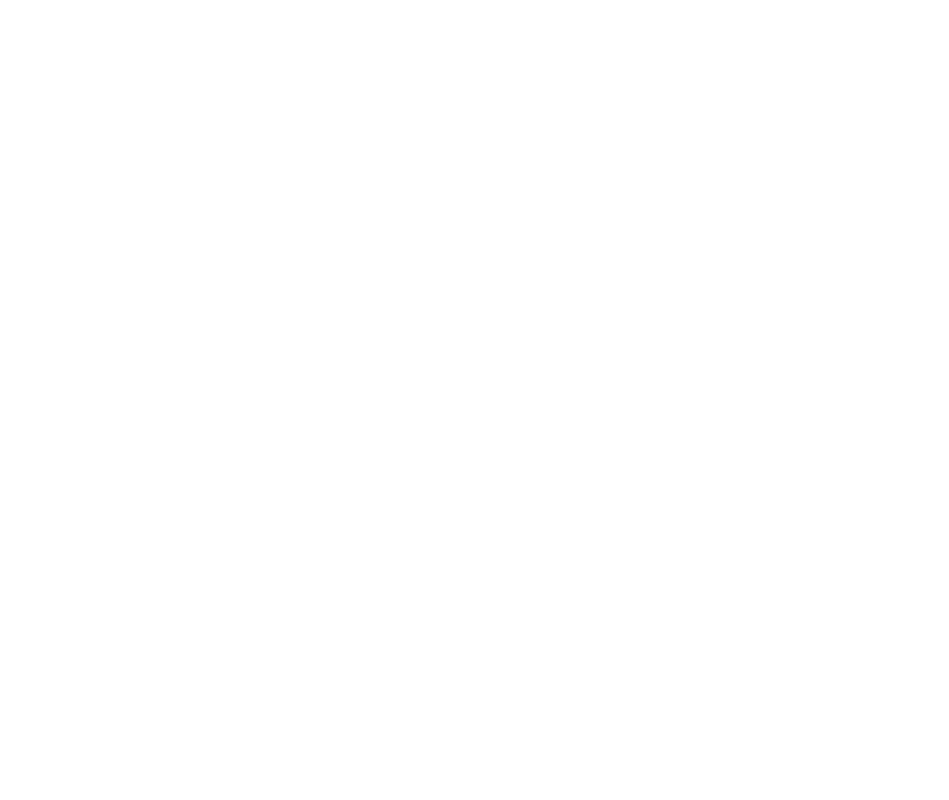
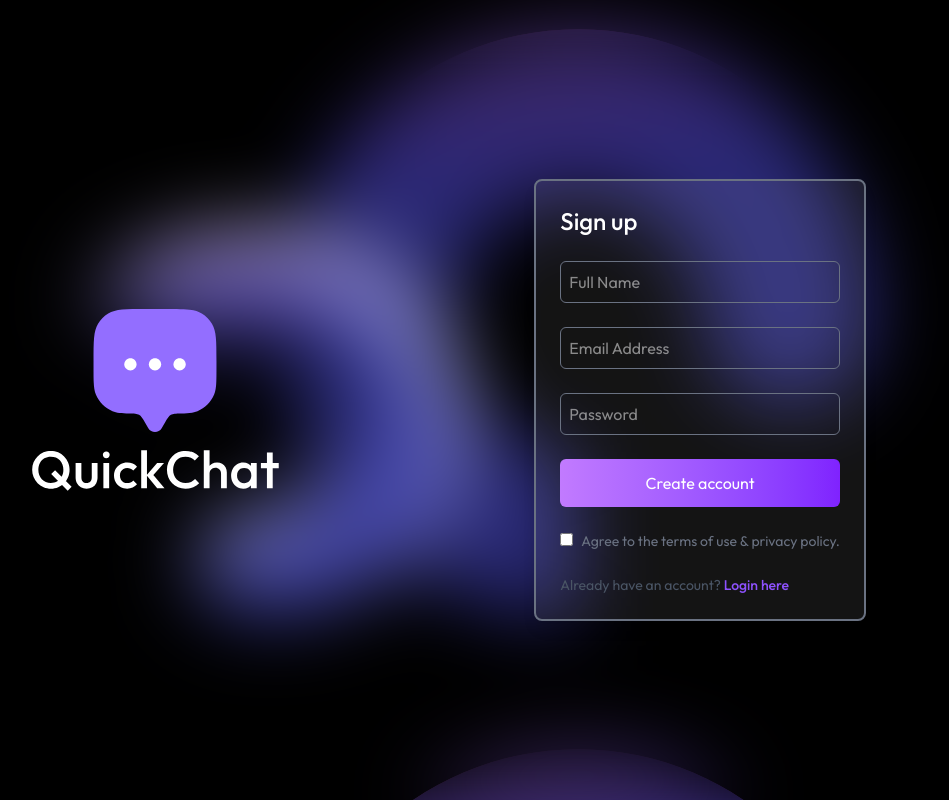
Before and after one commit to Aayush-235/ChatApp, a React (Vite) app in the folder client/: page /login in a window 1280 px wide. Shown: the whole page, without its empty margins (192-1141 px from the left). Built offline with nearby package versions, Linux system fonts and the light colour scheme.

Commit message:
design login & Signup page

```diff
--- a/client/src/components/ChatContainer.jsx
+++ b/client/src/components/ChatContainer.jsx
@@ -33,7 +33,7 @@
 
 
         {/* this is chat area... */}
-        <div className='flex flex-col h-[calc(100%-120px)] overflow-y-scroll p-3 pb-4'>
+        <div className='flex flex-col h-[calc(100%-120px)] overflow-y-scroll p-3 pb-2'>
 
           {messagesDummyData.map((msg, index) =>
           (
--- a/client/src/pages/LoginPage.jsx
+++ b/client/src/pages/LoginPage.jsx
@@ -1,9 +1,98 @@
-import React from 'react'
+import React, { useState } from 'react'
+import assets from '../assets/assets'
 
 const LoginPage = () => {
+  const [currState, setCurrState] = useState("Sign up")
+  const [fullName, setFullName] = useState("")
+  const [email, setEmail] = useState("")
+  const [password, setPassword] = useState("")
+  const [bio, setBio] = useState("")
+  const [isDataSubmitted, setIsDataSubmitted] = useState(false)
+
+
+  const onSubmitHandler = (event) => {
+    event.preventDefault();
+    if (currState === "Sign up" && !isDataSubmitted) {
+      setIsDataSubmitted(true)
+      return;
+    }
+  }
+
   return (
-    <div>
+    <div className='min-h-screen bg-cover bg-center flex items-center justify-center gap-8 sm:justify-evenly max-sm:flex-col backdrop-blur-2xl'>
 
+      {/* left part */}
+      <img src={assets.logo_big} className='w-[min(30vw,250px)]' alt="" />
+
+
+      {/* right part */}
+
+      <form onSubmit={onSubmitHandler} className="border-2 bg-white/8 text-white border-gray-500 p-6 flex flex-col gap-6 rounded-lg shadow-lg" action="">
+
+        <h2 className='font-medium text-2xl flex justify-between items-center'>
+          {currState}
+          {isDataSubmitted && <img onClick={() => setIsDataSubmitted(false)} src={assets.arrow_icon} className='w-5 cursor-pointer' alt="" />}
+
+
+        </h2>
+        {currState === "Sign up" && !isDataSubmitted && (
+          <input onChange={(e) => setFullName(e.target.value)} value={fullName} type="text" placeholder='Full Name' required
+            className='p-2 border border-gray-500 rounded-md focus:outline-none' minLength={5}/>
+        )}
+
+        {!isDataSubmitted && (
+          <>
+            <input onChange={(e) => setEmail(e.target.value)} value={email} type="email" placeholder="Email Address" required
+              className="p-2 border border-gray-500 rounded-md focus:outline-none focus:ring-2 focus:ring-indigo-500" />
+
+            <input onChange={(e) => setPassword(e.target.value)} value={password} type="password" placeholder="Password" required
+              className="p-2 border border-gray-500 rounded-md focus:outline-none focus:ring-2 focus:ring-indigo-500" minLength={6}/>
+          </>
+        )}
+
+        {
+          currState === "Sign up" && isDataSubmitted && (
+            <textarea onChange={(e) => setBio(e.target.value)} value={bio} rows={4} placeholder="provide a short bio..." required
+              className="p-2 border border-gray-500 rounded-md focus:outline-none focus:ring-2 focus:ring-indigo-500"></textarea>
+          )
+        }
+
+        <button type="submit" className='py-3 bg-gradient-to-r from-purple-400 to-violet-600 text-white rounded-md cursor-pointer'>
+          {currState === "Sign up" ? "Create account" : "Login Now"}
+        </button>
+
+        {/* {
+        currState === "Sign up" &&
+        <div className='flex items-center gap-2 text-sm text-gray-500'>
+          <input type="checkbox" required />
+          <p>Agree to the terms of use & privacy policy.</p>
+        </div>
+        } */}
+
+        <div className='flex items-center gap-2 text-sm text-gray-500'>
+          <label htmlFor="checkbox">
+            <input type="checkbox" id='checkbox' required />
+          </label>
+          <p>Agree to the terms of use & privacy policy.</p>
+        </div>
+
+        <div className='flex flex-col gap-2'>
+          {
+            currState === "Sign up" ?
+              (
+                <p className='text-sm text-gray-600'>Already have an account?
+                  <span onClick={() => { setCurrState("Login"); setIsDataSubmitted(false) }} className='font-medium text-violet-500 cursor-pointer'> Login here</span>
+                </p>
+              )
+              : (
+                <p className='text-sm text-gray-600'>Create an account
+                  <span onClick={() => { setCurrState("Sign up") }} className='font-medium text-violet-500 cursor-pointer'> Click here</span>
+                </p>
+              )
+          }
+        </div>
+
+      </form>
     </div>
   )
 }
```
